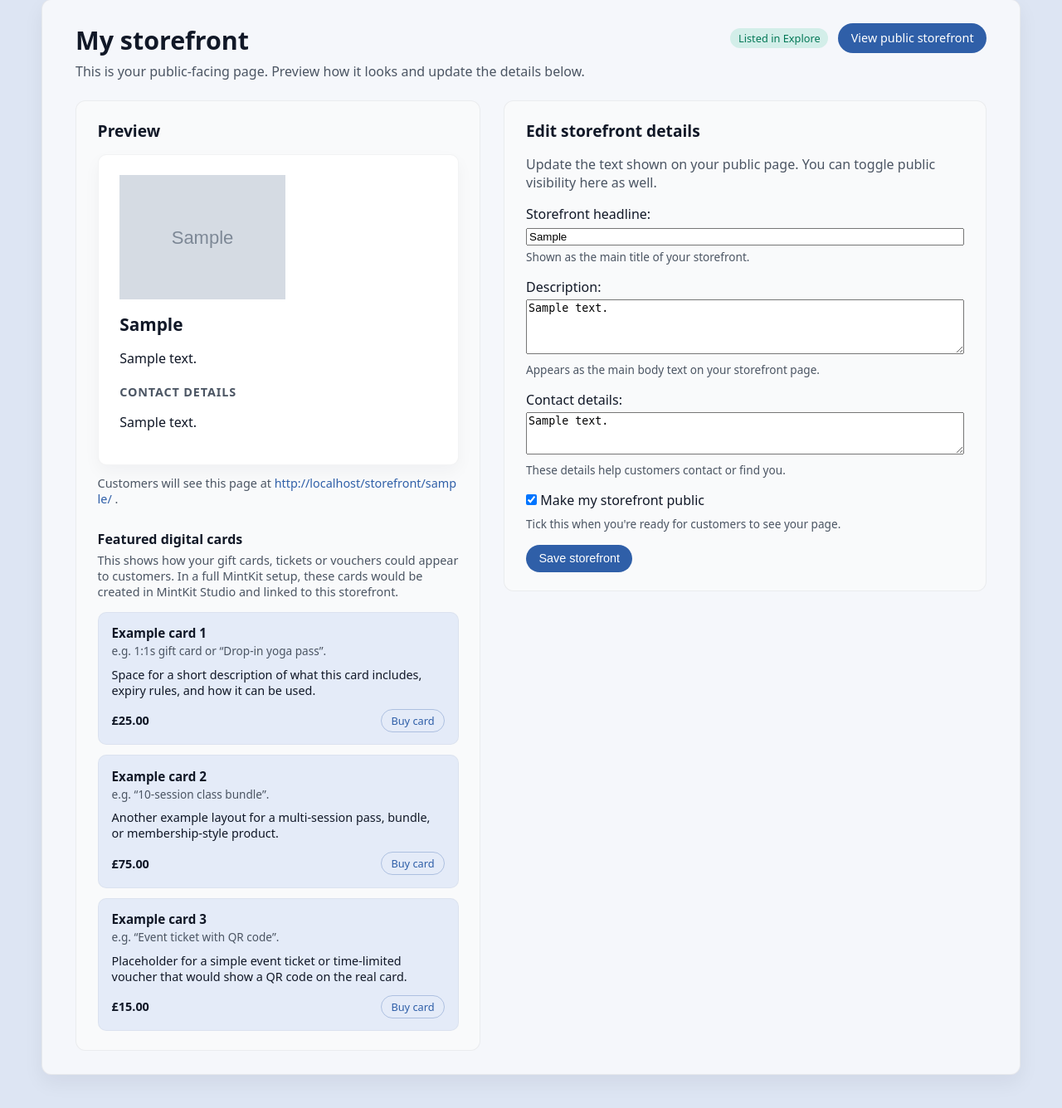
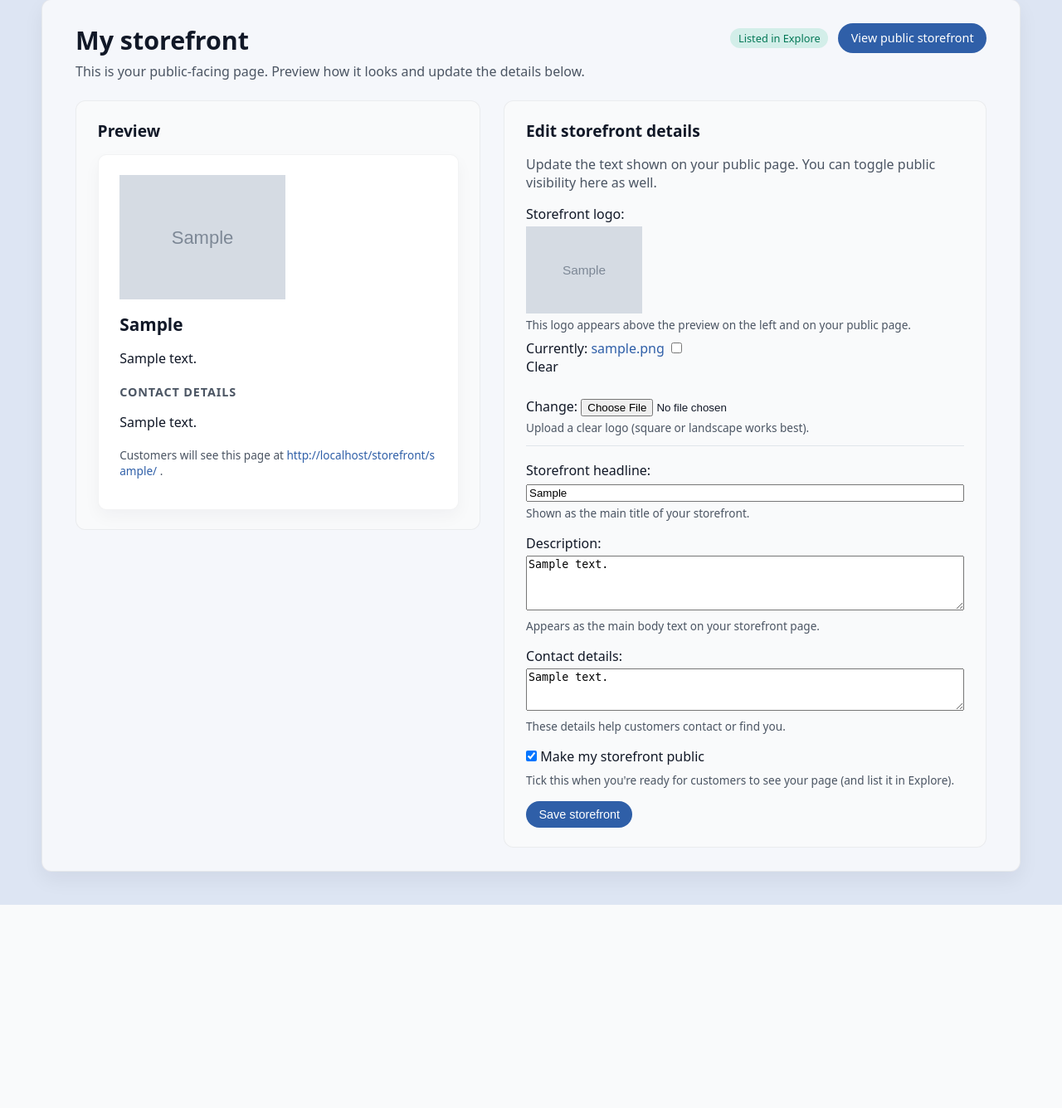
Before and after one commit to Oscar-Ivs/mintkit-hub, a Django app: page /storefront/my/ in a window 1280 px wide. Shown: the part 85-1421 px from the top of the page at 83% size. After the commit the page ends 1176 px from the top, so only its background shows below. Run offline with Django 5.2, Linux system fonts and the light colour scheme; a user stored in the database is signed in; tables that the repository leaves empty hold one stand-in row (values such as "Sample post"); grey boxes marked "Sample" are stand-in pictures.

Commit message:
Add dedicated storefront logo upload on My Storefront page

```diff
--- a/static/css/style.css
+++ b/static/css/style.css
@@ -439,3 +439,26 @@ ul.messages li.danger {
     padding: 1.25rem 1.25rem;
   }
 }
+
+/* My Storefront – logo upload on the right */
+.sf-logo-row {
+  border-bottom: 1px solid rgba(148, 163, 184, 0.25);
+  padding-bottom: 0.75rem;
+  margin-bottom: 1.1rem;
+}
+
+.sf-logo-current {
+  margin-bottom: 0.5rem;
+}
+
+.sf-logo-current img {
+  max-width: 140px;
+  height: auto;
+  display: block;
+  margin-bottom: 0.25rem;
+}
+
+.sf-preview-url {
+  margin-top: 1.2rem;
+  font-size: 0.85rem;
+}
--- a/storefronts/forms.py
+++ b/storefronts/forms.py
@@ -1,6 +1,5 @@
 # storefronts/forms.py
 from django import forms
-
 from .models import Storefront
 
 
@@ -16,6 +15,7 @@ class StorefrontForm(forms.ModelForm):
         model = Storefront
         # Fields that the user can edit via the dashboard
         fields = [
+            "logo",             # dedicated storefront logo
             "headline",         # short title at the top of the page
             "description",      # longer description text
             "contact_details",  # how customers reach the business
--- a/storefronts/models.py
+++ b/storefronts/models.py
@@ -1,76 +1,41 @@
 # storefronts/models.py
 from django.db import models
-from django.utils.text import slugify
+from django.urls import reverse
 
 from accounts.models import Profile
 
 
 class Storefront(models.Model):
     """
-    Public-facing storefront for a business.
-    One Storefront per Profile for this MVP.
+    Public storefront for a business.
+
+    Linked 1:1 to a Profile. Stores simple page content plus a dedicated logo.
     """
     profile = models.OneToOneField(
-    Profile,
-    on_delete=models.CASCADE,
-    related_name="storefront",
-    null=True,       # allow NULL in the DB for this migration
-    blank=True,      # allow empty in forms (we still set it in code)
-    help_text="The business profile that owns this storefront.",
+        Profile,
+        on_delete=models.CASCADE,
+        related_name="storefront",
+    )
+    headline = models.CharField(max_length=200)
+    description = models.TextField(blank=True)
+    contact_details = models.TextField(blank=True)
+
+    # NEW: dedicated storefront logo
+    logo = models.ImageField(
+        upload_to="storefront_logos/",
+        blank=True,
+        null=True,
+        help_text="Brand logo shown at the top of your storefront.",
     )
 
-    slug = models.SlugField(
-        max_length=100,
-        unique=True,
-        help_text="Used in the public URL, e.g. /storefront/<slug>/",
-    )
-    headline = models.CharField(
-        max_length=255,
-        help_text="Short headline shown at the top of the storefront page.",
-    )
-    description = models.TextField(
-        blank=True,
-        help_text="Longer description of the business, services, etc.",
-    )
-    contact_details = models.TextField(
-        blank=True,
-        help_text="How customers can contact the business (phone, email, links).",
-    )
-    is_active = models.BooleanField(
-        default=False,
-        help_text="Only active storefronts are publicly visible.",
-    )
-    created_at = models.DateTimeField(
-        auto_now_add=True,
-        help_text="When this storefront was first created.",
-    )
-    updated_at = models.DateTimeField(
-        auto_now=True,
-        help_text="When this storefront was last updated.",
-    )
+    is_active = models.BooleanField(default=False)
+    slug = models.SlugField(unique=True)
 
-    class Meta:
-        verbose_name = "Storefront"
-        verbose_name_plural = "Storefronts"
-
-    def __str__(self) -> str:
-        # Display something useful in admin & shell
-        return self.headline or f"Storefront for {self.profile.business_name}"
-
-    def save(self, *args, **kwargs):
-        """
-        Auto-generate a slug the first time if none is provided.
-        Uses business_name or headline as a base.
-        """
-        if not self.slug:
-            base = self.profile.business_name or self.headline
-            self.slug = slugify(base)[:100]  # enforce max length
-        super().save(*args, **kwargs)
+    created_at = models.DateTimeField(auto_now_add=True)
+    updated_at = models.DateTimeField(auto_now=True)
 
     def get_absolute_url(self):
-        """
-        Convenience method for templates.
-        We'll create 'storefront_detail' URL later.
-        """
-        from django.urls import reverse
         return reverse("storefront_detail", args=[self.slug])
+
+    def __str__(self):
+        return self.headline or f"{self.profile.user.username}'s storefront"
--- a/storefronts/views.py
+++ b/storefronts/views.py
@@ -9,28 +9,31 @@ from .models import Storefront
 @login_required
 def my_storefront(request):
     """
-    Let the logged-in business owner preview and edit *their* storefront.
+    Let the logged-in business owner create or edit *their* storefront.
+    """
+    profile = request.user.profile
 
-    We link the storefront to request.user.profile (not a field called 'owner').
-    If a storefront does not exist yet, we create one on the fly and then
-    display the edit form + preview.
-    """
+    storefront, created = Storefront.objects.get_or_create(profile=profile)
 
-    # Every user should have a Profile because of the signal, but be defensive:
-    profile = getattr(request.user, "profile", None)
-    if profile is None:
-        # Fallback – you can redirect to a “complete your profile” page if you like
-        messages.error(request, "Please complete your profile before editing a storefront.")
-        return redirect("dashboard")
+    if request.method == "POST":
+        # IMPORTANT: include request.FILES so the logo upload is processed
+        form = StorefrontForm(request.POST, request.FILES, instance=storefront)
+        if form.is_valid():
+            form.save()
+            messages.success(request, "Storefront updated.")
+            return redirect("my_storefront")
+    else:
+        form = StorefrontForm(instance=storefront)
 
-    # Fetch existing storefront for this profile or create a new one
-    storefront, created = Storefront.objects.get_or_create(
-        profile=profile,
-        defaults={
-            "headline": profile.business_name or f"{request.user.username}'s storefront",
-            "description": "",
-            "contact_details": profile.contact_email or "",
-            "is_active": False,
+    public_url = request.build_absolute_uri(storefront.get_absolute_url())
+
+    return render(
+        request,
+        "storefronts/my_storefront.html",
+        {
+            "storefront": storefront,
+            "form": form,
+            "public_url": public_url,
         },
     )
 
--- a/templates/storefronts/my_storefront.html
+++ b/templates/storefronts/my_storefront.html
@@ -9,7 +9,6 @@
       This is your public-facing page. Preview how it looks and update the details below.
     </p>
   </div>
-
   <div class="sf-header-actions">
     {% if storefront.is_active %}
     <span class="sf-badge sf-badge-success">Listed in Explore</span>
@@ -29,9 +28,9 @@
     <h2>Preview</h2>
 
     <div class="sf-preview-card">
-      {% if storefront.profile and storefront.profile.logo %}
+      {% if storefront.logo %}
       <div class="sf-preview-logo">
-          <img src="{{ storefront.profile.logo.url }}" alt="{{ storefront.headline }}">
+        <img src="{{ storefront.logo.url }}" alt="{{ storefront.headline }}">
       </div>
       {% endif %}
 
@@ -55,71 +54,14 @@
         Add contact details so customers can reach you or find your location.
       </p>
       {% endif %}
-    </div>
 
-    <!-- URL note sits *below* the preview card -->
-    <p class="sf-preview-url text-muted">
+      <p class="text-muted sf-preview-url">
         Customers will see this page at
         <a href="{{ public_url }}" target="_blank" rel="noopener">
           {{ public_url }}
         </a>.
       </p>
-
-    <!-- Simple placeholder section for featured cards (layout only for now) -->
-    <section class="sf-card-section">
-      <div class="sf-card-section-heading">
-        <h3>Featured digital cards</h3>
     </div>
-      <p class="text-muted sf-card-section-text">
-        This shows how your gift cards, tickets or vouchers could appear to
-        customers. In a full MintKit setup, these cards would be created in
-        MintKit Studio and linked to this storefront.
-      </p>
-
-      <div class="sf-card-grid">
-        <article class="sf-card">
-          <div>
-            <div class="sf-card-title">Example card 1</div>
-            <div class="sf-card-subtitle">e.g. 1:1s gift card or “Drop-in yoga pass”.</div>
-            <p class="sf-card-desc">
-              Space for a short description of what this card includes, expiry rules, and how it can be used.
-            </p>
-          </div>
-          <div class="sf-card-footer">
-            <div class="sf-card-price">£25.00</div>
-            <a href="#" class="btn btn-secondary btn-xs">Buy card</a>
-          </div>
-        </article>
-
-        <article class="sf-card">
-          <div>
-            <div class="sf-card-title">Example card 2</div>
-            <div class="sf-card-subtitle">e.g. “10-session class bundle”.</div>
-            <p class="sf-card-desc">
-              Another example layout for a multi-session pass, bundle, or membership-style product.
-            </p>
-          </div>
-          <div class="sf-card-footer">
-            <div class="sf-card-price">£75.00</div>
-            <a href="#" class="btn btn-secondary btn-xs">Buy card</a>
-          </div>
-        </article>
-
-        <article class="sf-card">
-          <div>
-            <div class="sf-card-title">Example card 3</div>
-            <div class="sf-card-subtitle">e.g. “Event ticket with QR code”.</div>
-            <p class="sf-card-desc">
-              Placeholder for a simple event ticket or time-limited voucher that would show a QR code on the real card.
-            </p>
-          </div>
-          <div class="sf-card-footer">
-            <div class="sf-card-price">£15.00</div>
-            <a href="#" class="btn btn-secondary btn-xs">Buy card</a>
-          </div>
-        </article>
-      </div>
-    </section>
   </section>
 
   <!-- RIGHT: EDIT FORM -->
@@ -129,9 +71,28 @@
       Update the text shown on your public page. You can toggle public visibility here as well.
     </p>
 
-    <form method="post">
+    <form method="post" enctype="multipart/form-data">
       {% csrf_token %}
       {{ form.non_field_errors }}
+
+      <!-- Storefront logo upload (right side) -->
+      <div class="sf-form-row sf-logo-row">
+        <label for="{{ form.logo.id_for_label }}">Storefront logo:</label>
+
+        {% if storefront.logo %}
+        <div class="sf-logo-current">
+          <img src="{{ storefront.logo.url }}" alt="{{ storefront.headline }}">
+          <div class="sf-form-help">
+            This logo appears above the preview on the left and on your public page.
+          </div>
+        </div>
+        {% endif %}
+
+        {{ form.logo }}
+        <div class="sf-form-help">
+          Upload a clear logo (square or landscape works best).
+        </div>
+      </div>
 
       <div class="sf-form-row">
         <label for="{{ form.headline.id_for_label }}">Storefront headline:</label>
@@ -165,7 +126,7 @@
           </label>
         </div>
         <div class="sf-form-help">
-          Tick this when you're ready for customers to see your page.
+          Tick this when you're ready for customers to see your page (and list it in Explore).
         </div>
       </div>
 
```
Also changed, not shown: storefronts/migrations/0003_alter_storefront_options_storefront_logo_and_more.py (added). Lines whose indentation alone changed are shown as unchanged.
